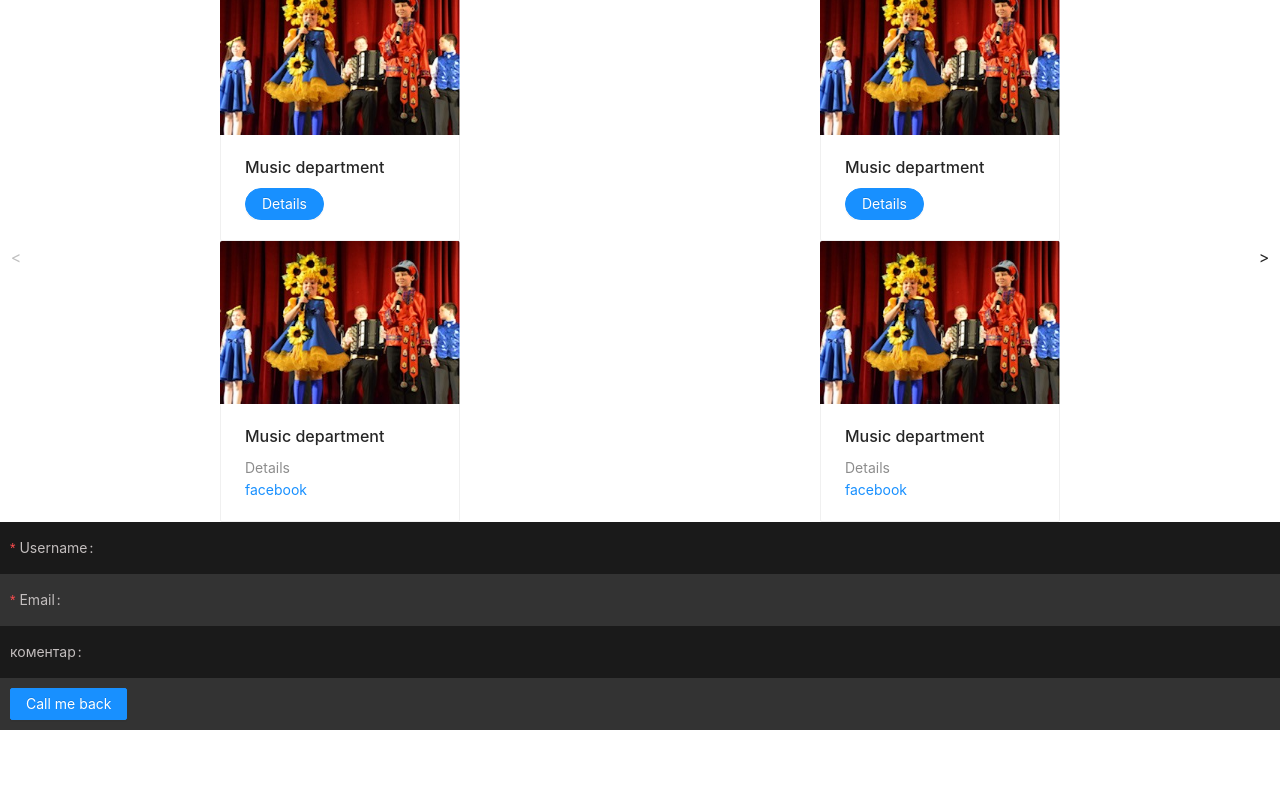
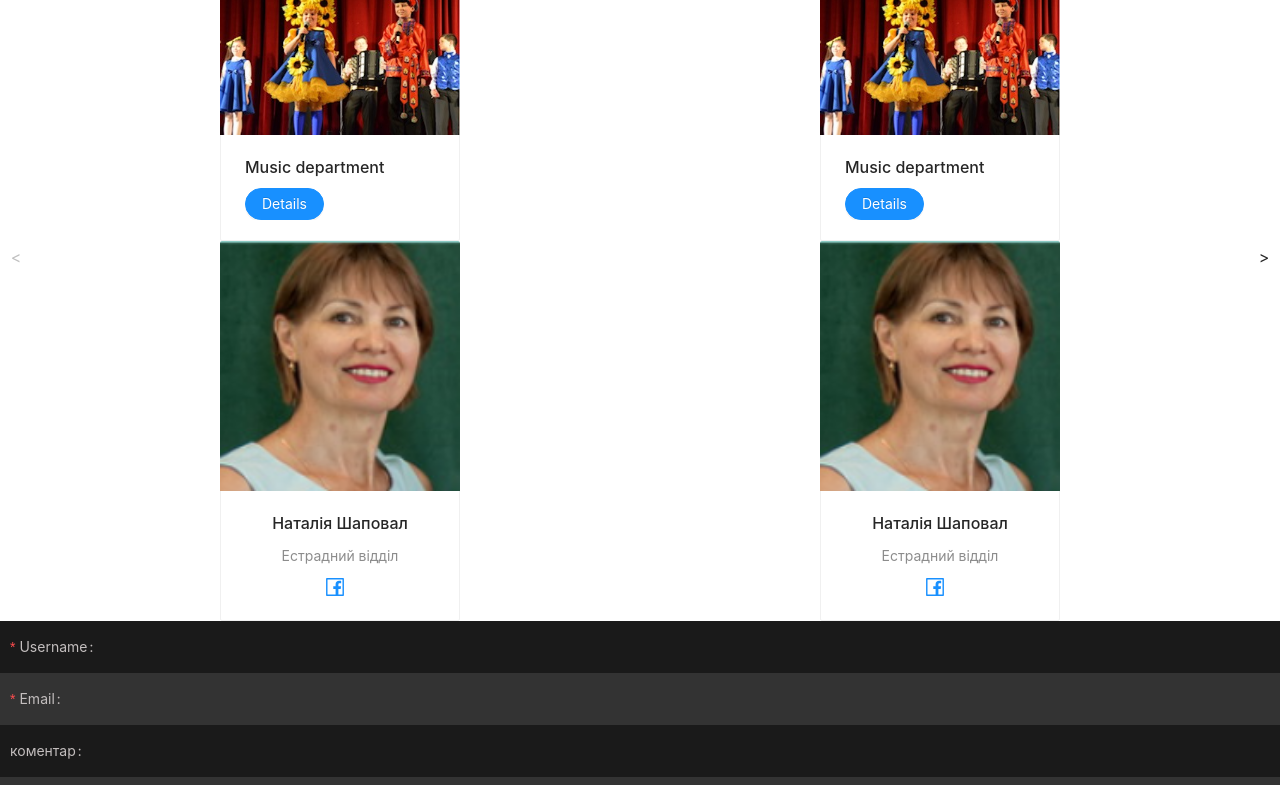
Before and after one commit to YEvhen-SHmatko/music-school, a React (Create React App) app: page / in a window 1280 px wide. Shown: the part 589-1374 px from the top of the page. Before the commit the page ends 1319 px from the top, so only its background shows below. Built offline with nearby package versions, Linux system fonts and the light colour scheme.

Commit message:
changes card

```diff
--- a/src/App.tsx
+++ b/src/App.tsx
@@ -28,10 +28,10 @@ const App: React.FC = () => (
         SliderItem={() => {
           return (
             <Teacher
-              img={{ alt: 'Department', src: '/img/card-picture.jpg' }}
+              img={{ alt: 'Teachers', src: '/img/teacher-img.jpg' }}
               meta={{
-                title: 'Music department',
-                description: 'Details',
+                title: 'Наталія Шаповал',
+                description: 'Естрадний відділ',
                 links: [{ id: 'facebook', link: 'www.facebook.com' }],
               }}
             />
--- a/src/components/Teacher/Teacher.tsx
+++ b/src/components/Teacher/Teacher.tsx
@@ -1,7 +1,10 @@
-import { Card, Col, Row } from 'antd';
+import { Card, Col, Row, Space } from 'antd';
 import React from 'react';
+import s from './teacher.module.css';
+import { InstagramOutlined, FacebookOutlined } from '@ant-design/icons';
 
 const { Meta } = Card;
+type TIconId = 'facebook' | 'instagram';
 interface IProps {
   img: {
     alt: string;
@@ -11,26 +14,35 @@ interface IProps {
     title: string;
     description: string;
     links: {
-      id: 'facebook' | 'telegram';
+      id: TIconId;
       link: string;
     }[];
   };
 }
+const icons: Record<TIconId, JSX.Element> = {
+  facebook: <FacebookOutlined className={`${s.icons} ${s.facebook}`} />,
+  instagram: <InstagramOutlined className={`${s.icons} ${s.instagram}`} />,
+};
 const Teacher: React.FC<IProps> = ({ img, meta }) => (
   <Card hoverable style={{ width: 240 }} cover={<img alt={img.alt} src={img.src} />}>
     <Meta
+      style={{ textAlign: 'center' }}
       title={meta.title}
       description={
         <Row>
-          <Col span={24}>{meta.description}</Col>
+          <Col style={{ textAlign: 'center' }} span={24}>
+            {meta.description}
+          </Col>
           <Col span={24}>
-            {meta.links.map(({ id, link }) => {
-              return (
-                <a href={link} key={link}>
-                  {id}
-                </a>
-              );
-            })}
+            <Space>
+              {meta.links.map(({ id, link }) => {
+                return (
+                  <a href={link} key="link">
+                    {icons[id]}
+                  </a>
+                );
+              })}
+            </Space>
           </Col>
         </Row>
       }
--- /dev/null
+++ b/src/components/Teacher/teacher.module.css
@@ -0,0 +1,11 @@
+.icons {
+  font-size: 20px;
+  width: 30px;
+  margin-top: 10px;
+}
+.instagram {
+  color: #a171b7 !important;
+}
+.facebook {
+  color: #1890ff !important;
+}
```
Also changed, not shown: public/img/teacher-img.jpg (added).
